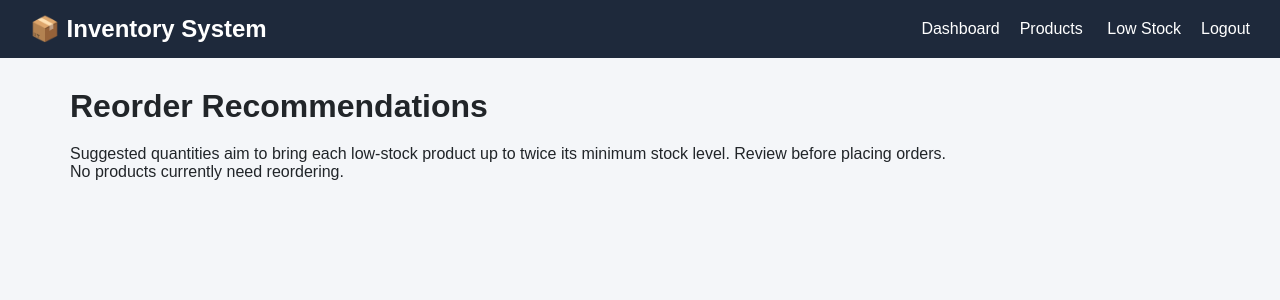
After one commit to kanav4611-boop/inventory-management-system, a Flask app: page /reorder-report in a window 1280 px wide. The commit adds this page. Shown: the top 300 px of the page. Run offline with Flask 3, Linux system fonts and the light colour scheme; the visitor is signed in with stand-in values (Sample User, id 1); data that the repository does not hold is empty.

Commit message:
Add low-stock reorder recommendation report

```diff
--- a/app.py
+++ b/app.py
@@ -590,6 +590,39 @@ def transactions():
         error=error
     )
 
+@app.route("/reorder-report")
+@login_required
+def reorder_report():
+    products = Product.query.filter(
+        Product.quantity <= Product.minimum_stock
+    ).order_by(
+        Product.quantity.asc(),
+        Product.name.asc()
+    ).all()
+
+    recommendations = []
+    for product in products:
+        suggested_quantity = max(
+            product.minimum_stock * 2 - product.quantity,
+            1
+        )
+        recommendations.append({
+            "product": product,
+            "suggested_quantity": suggested_quantity,
+            "estimated_cost": suggested_quantity * product.price
+        })
+
+    total_estimated_cost = sum(
+        item["estimated_cost"] for item in recommendations
+    )
+
+    return render_template(
+        "reorder_report.html",
+        recommendations=recommendations,
+        total_estimated_cost=total_estimated_cost
+    )
+
+
 @app.route("/stock-summary")
 @login_required
 def stock_summary():
--- a/templates/index.html
+++ b/templates/index.html
@@ -25,6 +25,7 @@
             <a href="{{ url_for('transactions') }}">Transactions</a>
             <a href="{{ url_for('low_stock') }}">Low Stock</a>
             <a href="{{ url_for('stock_summary') }}">Stock Summary</a>
+            <a href="{{ url_for('reorder_report') }}">Reorder Report</a>
             <a href="{{ url_for('activity_log') }}">Activity Log</a>
             <a href="{{ url_for('change_password') }}">Change Password</a>
             <a href="{{ url_for('logout') }}">Logout</a>
--- a/templates/products.html
+++ b/templates/products.html
@@ -35,6 +35,7 @@
             <a href="{{ url_for('stock_summary') }}">
                 Stock Summary
             </a>
+            <a href="{{ url_for('reorder_report') }}">Reorder Report</a>
 
             <a href="{{ url_for('activity_log') }}">
                 Activity Log
--- /dev/null
+++ b/templates/reorder_report.html
@@ -0,0 +1,18 @@
+<!DOCTYPE html>
+<html lang="en"><head><meta charset="UTF-8"><meta name="viewport" content="width=device-width, initial-scale=1.0">
+<title>Reorder Recommendations</title><link rel="stylesheet" href="{{ url_for('static', filename='css/style.css') }}"></head>
+<body><div class="navbar"><h2>📦 Inventory System</h2><div>
+<a href="{{ url_for('home') }}">Dashboard</a><a href="{{ url_for('products') }}">Products</a>
+<a href="{{ url_for('low_stock') }}">Low Stock</a><a href="{{ url_for('logout') }}">Logout</a>
+</div></div><div class="container">
+<h1>Reorder Recommendations</h1>
+<p>Suggested quantities aim to bring each low-stock product up to twice its minimum stock level. Review before placing orders.</p>
+{% if recommendations %}
+<table><tr><th>Product</th><th>Current Stock</th><th>Minimum Stock</th><th>Suggested Reorder</th><th>Estimated Cost</th></tr>
+{% for item in recommendations %}<tr>
+<td>{{ item.product.name }}</td><td>{{ item.product.quantity }}</td><td>{{ item.product.minimum_stock }}</td>
+<td>{{ item.suggested_quantity }}</td><td>₹{{ "%.2f"|format(item.estimated_cost) }}</td>
+</tr>{% endfor %}</table>
+<h3>Estimated Reorder Cost: ₹{{ "%.2f"|format(total_estimated_cost) }}</h3>
+{% else %}<p>No products currently need reordering.</p>{% endif %}
+</div></body></html>
```
